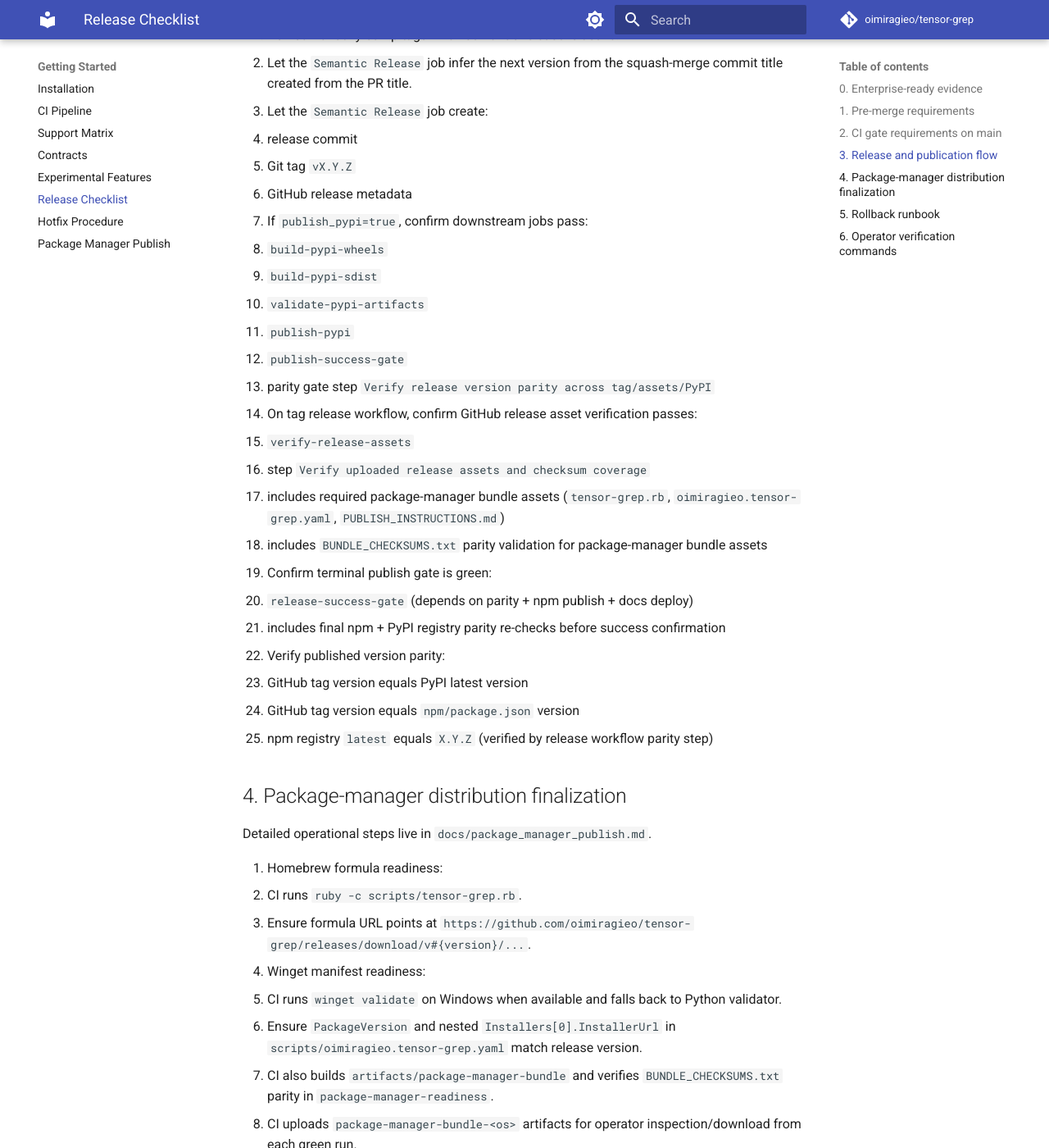
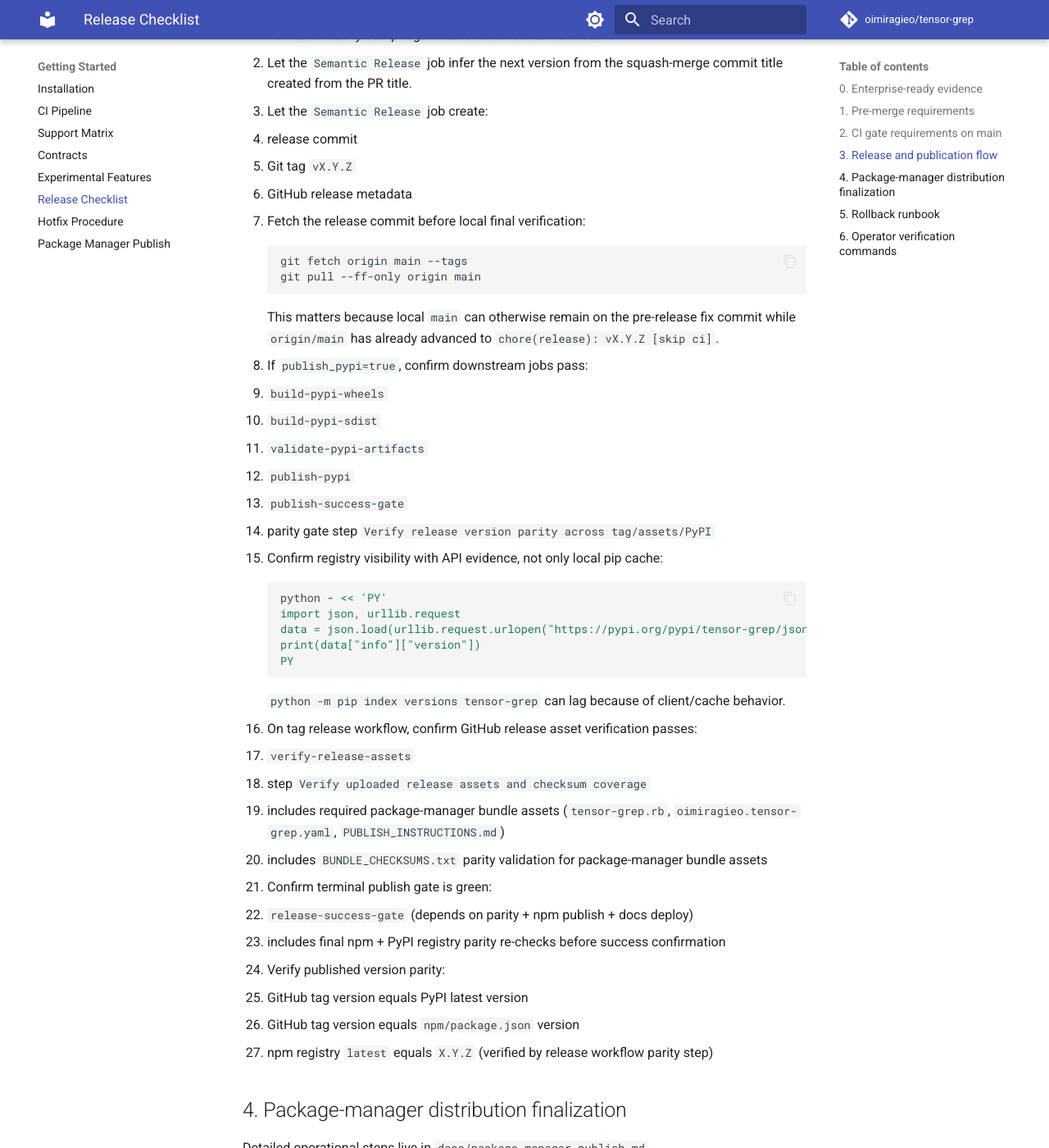
Before and after one commit to oimiragieo/tensor-grep, an MkDocs documentation site: the page built from docs/RELEASE_CHECKLIST.md, in a window 1280 px wide and 1400 px high, scrolled down 2319 px. Shown: the whole window at 82% size. Built offline with MkDocs 1.6.1 and Material for MkDocs 9.7.7, drawn with Linux system fonts in a browser that asks for light colours; comment, search, counter and statistics services are not loaded.

Commit message:
docs: record v1.8.8 release lessons

````diff
--- a/docs/RELEASE_CHECKLIST.md
+++ b/docs/RELEASE_CHECKLIST.md
@@ -74,22 +74,38 @@
    - release commit
    - Git tag `vX.Y.Z`
    - GitHub release metadata
-4. If `publish_pypi=true`, confirm downstream jobs pass:
+4. Fetch the release commit before local final verification:
+   ```bash
+   git fetch origin main --tags
+   git pull --ff-only origin main
+   ```
+   This matters because local `main` can otherwise remain on the pre-release fix commit while
+   `origin/main` has already advanced to `chore(release): vX.Y.Z [skip ci]`.
+5. If `publish_pypi=true`, confirm downstream jobs pass:
    - `build-pypi-wheels`
    - `build-pypi-sdist`
    - `validate-pypi-artifacts`
    - `publish-pypi`
    - `publish-success-gate`
    - parity gate step `Verify release version parity across tag/assets/PyPI`
-5. On tag release workflow, confirm GitHub release asset verification passes:
+6. Confirm registry visibility with API evidence, not only local pip cache:
+   ```bash
+   python - << 'PY'
+   import json, urllib.request
+   data = json.load(urllib.request.urlopen("https://pypi.org/pypi/tensor-grep/json"))
+   print(data["info"]["version"])
+   PY
+   ```
+   `python -m pip index versions tensor-grep` can lag because of client/cache behavior.
+7. On tag release workflow, confirm GitHub release asset verification passes:
    - `verify-release-assets`
    - step `Verify uploaded release assets and checksum coverage`
    - includes required package-manager bundle assets (`tensor-grep.rb`, `oimiragieo.tensor-grep.yaml`, `PUBLISH_INSTRUCTIONS.md`)
    - includes `BUNDLE_CHECKSUMS.txt` parity validation for package-manager bundle assets
-6. Confirm terminal publish gate is green:
+8. Confirm terminal publish gate is green:
    - `release-success-gate` (depends on parity + npm publish + docs deploy)
    - includes final npm + PyPI registry parity re-checks before success confirmation
-7. Verify published version parity:
+9. Verify published version parity:
    - GitHub tag version equals PyPI latest version
    - GitHub tag version equals `npm/package.json` version
    - npm registry `latest` equals `X.Y.Z` (verified by release workflow parity step)
````
Also changed, not shown: AGENTS.md (+5 -1 lines), README.md (+5 -0 lines), docs/CI_PIPELINE.md (+10 -0 lines), docs/PAPER.md (+4 -0 lines), docs/benchmarks.md (+12 -0 lines).
